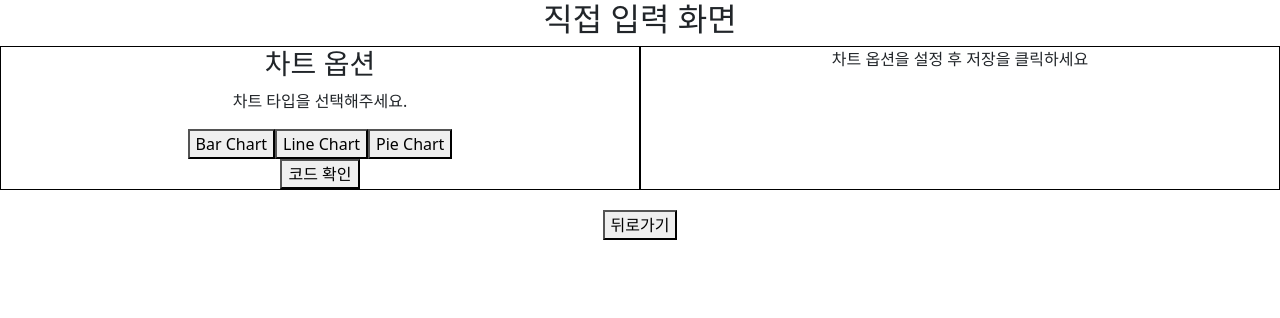
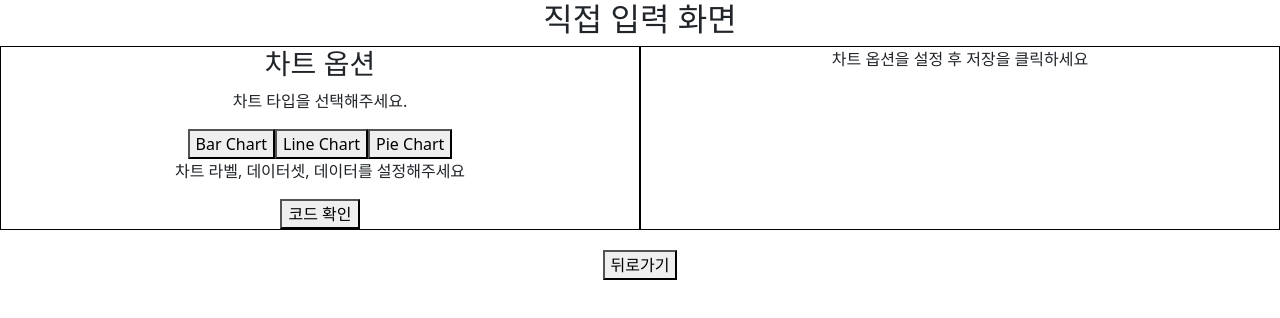
Before and after one commit to de0k/chart_generator, a React (Create React App) app in the folder chart_gen/: page / in a window 1280 px wide. Both pictures are taken after a click on the button "직접 입력". Shown: the top 318 px of the page. Built offline with nearby package versions, Linux system fonts and the light colour scheme.

Commit message:
진행중

```diff
--- a/chart_gen/src/DirectInput.js
+++ b/chart_gen/src/DirectInput.js
@@ -104,8 +104,19 @@ function DirectInput({ onBack }) {
                             <button onClick={() => setActiveChart('Line')}>Line Chart</button>
                             <button onClick={() => setActiveChart('Pie')}>Pie Chart</button>
                         </div>
-                        <button onClick={handleSaveChartCode}>코드 확인</button>
                     </div>
+                    <div className='set_chartData'>
+                        <p>차트 라벨, 데이터셋, 데이터를 설정해주세요</p>
+                        <div className="inner_box">
+                            <div className="label_box">
+
+                            </div>
+                            <div className="dataset_wrap">
+
+                            </div>
+                        </div>
+                    </div>
+                    <button onClick={handleSaveChartCode}>코드 확인</button>
                 </div>
                 <div className="result_wrap">
                     {/* 차트 렌더링 */}
```
